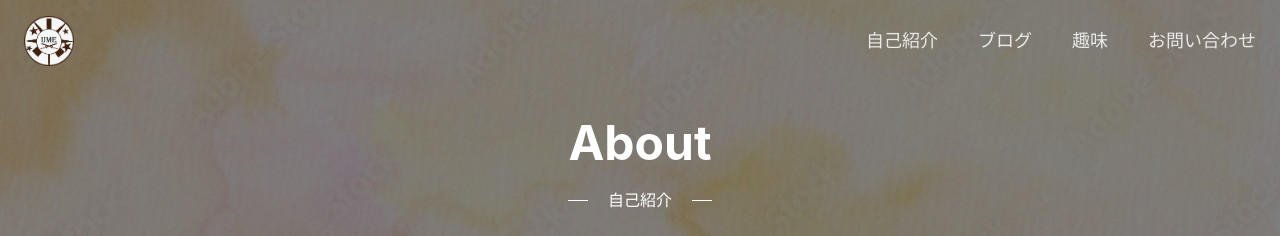
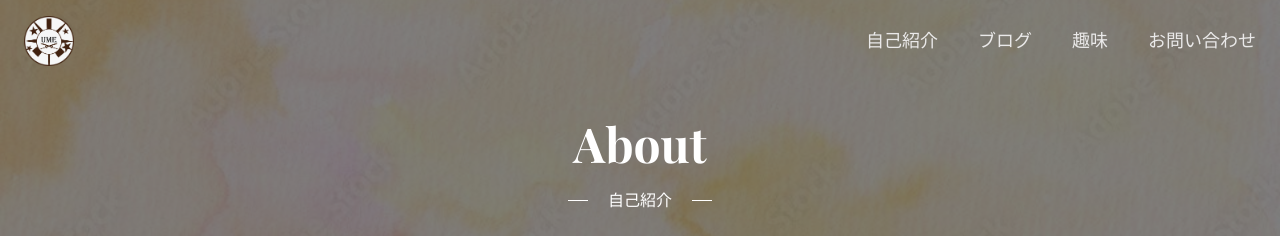
Before and after one commit to KTCume/react-next-portfolio, a Next.js app: page /about in a window 1280 px wide. Shown: the top 236 px of the page. Built offline with nearby package versions, Linux system fonts and the light colour scheme.

Commit message:
titleのフォント変更

```diff
--- a/app/_components/Hero/index.module.css
+++ b/app/_components/Hero/index.module.css
@@ -1,3 +1,13 @@
+@import url('https://fonts.googleapis.com/css2?family=Playfair+Display:wght@400;700&display=swap');
+
+.title {
+    font-family: 'Playfair Display', serif; /* 読みやすいエレガントなフォント */
+    font-size: 3rem;
+    font-weight: bold;
+    text-align: center;
+    mask-border: 1rem;
+}
+
 .container {
     position: relative;
     display: flex;
@@ -9,12 +19,7 @@
     padding: 100px 0;
 }
 
-.title {
-    font-size: 3rem;
-    font-weight: bold;
-    text-align: center;
-    mask-border: 1rem;
-}
+
 
 .sub {
     display: flex;
```
